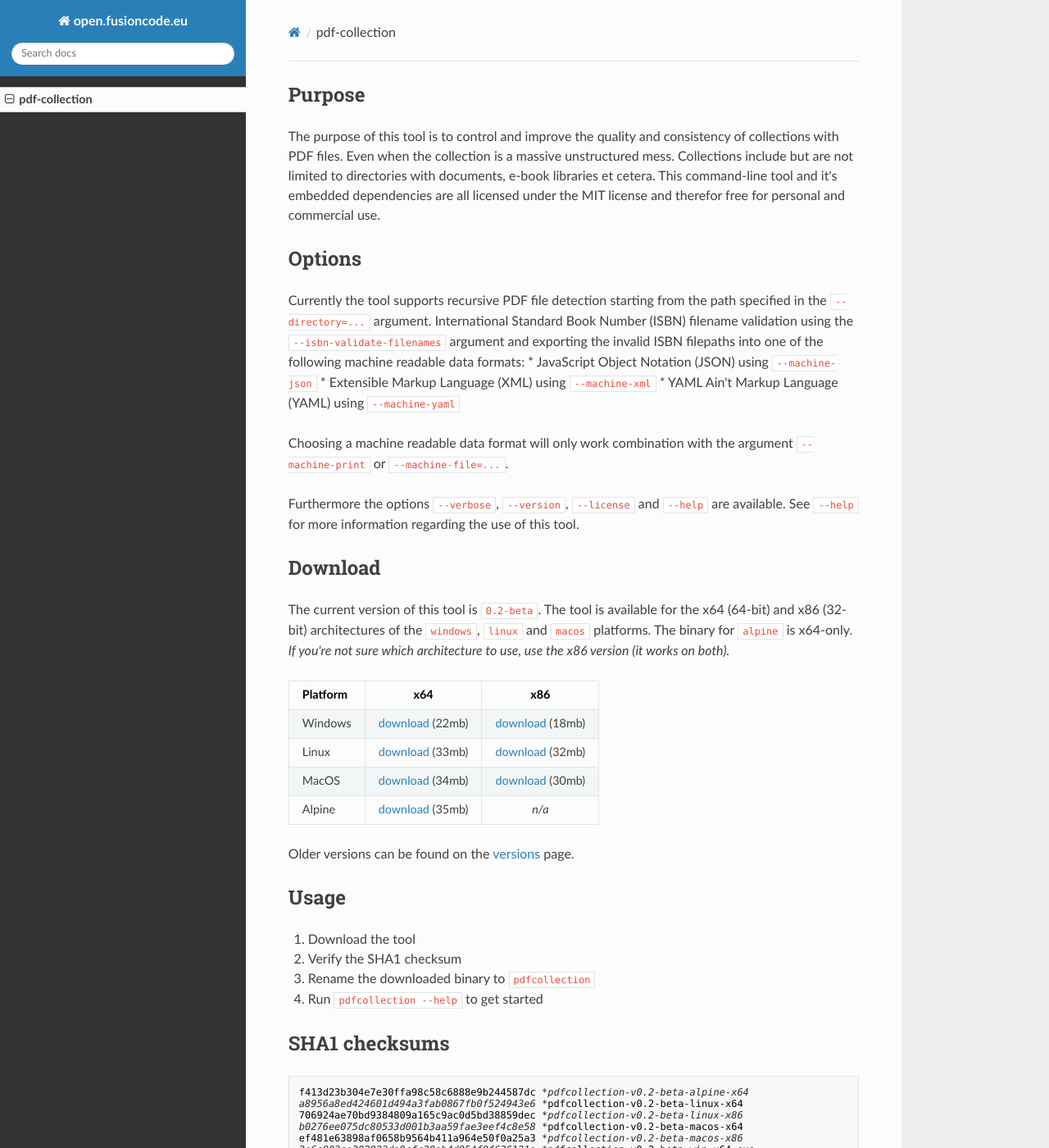
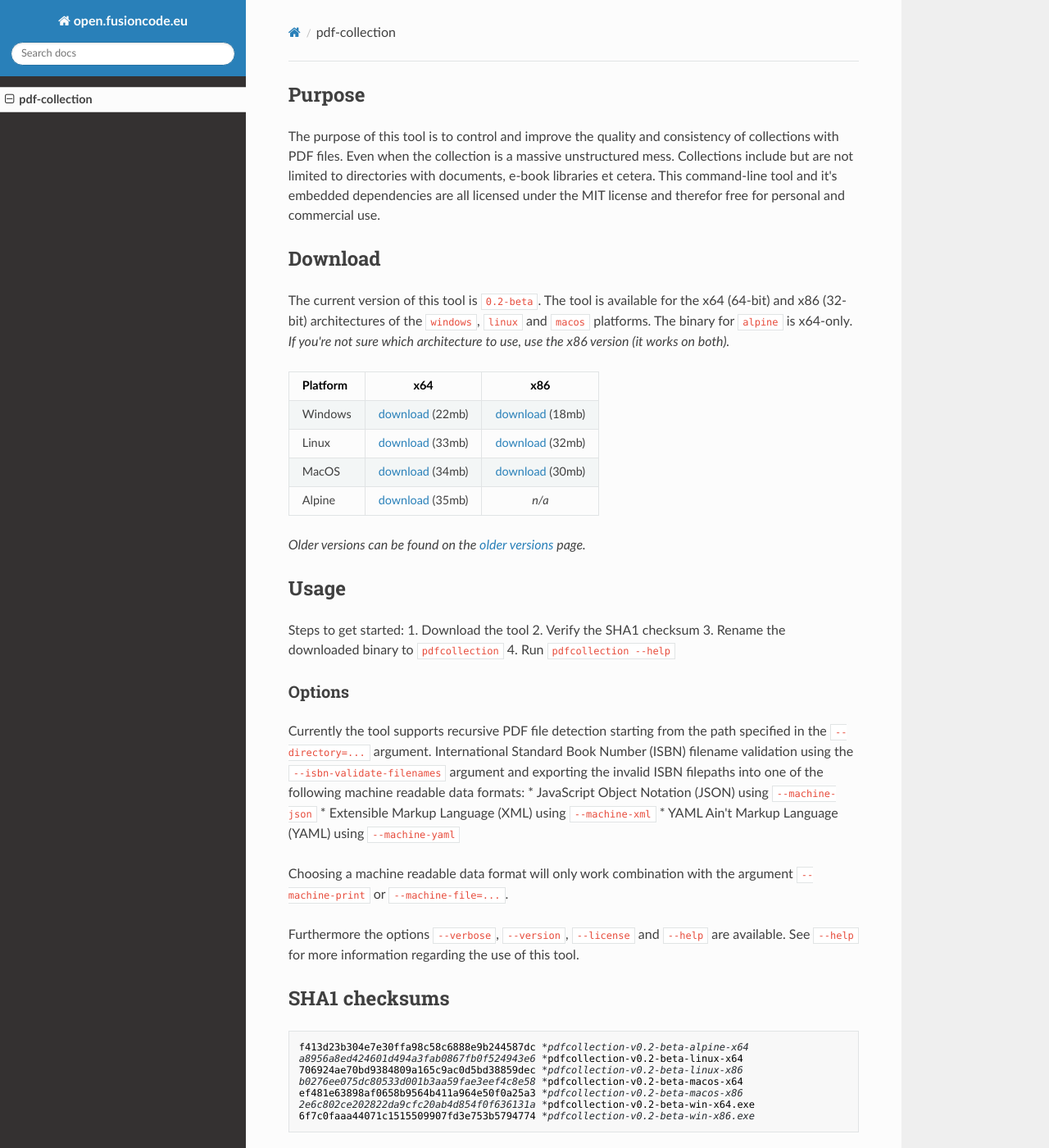
Before and after one commit to FusionCodeEU/FusionCodeEU.github.io, an MkDocs documentation site: the page built from docs/index.md, in a window 1280 px wide and 1400 px high. Shown: the whole window at 82% size. Built offline with MkDocs 1.6.1, drawn with Linux system fonts in a browser that asks for light colours; nearby versions of some CDN libraries; some of the changed lines change nothing that is shown.

Commit message:
Change order

```diff
--- a/docs/index.md
+++ b/docs/index.md
@@ -1,15 +1,5 @@
 ## Purpose
 The purpose of this tool is to control and improve the quality and consistency of collections with PDF files. Even when the collection is a massive unstructured mess. Collections include but are not limited to directories with documents, e-book libraries et cetera. This command-line tool and it's embedded dependencies are all licensed under the MIT license and therefor free for personal and commercial use.
-
-## Options
-Currently the tool supports recursive PDF file detection starting from the path specified in the `--directory=...` argument. International Standard Book Number (ISBN) filename validation using the `--isbn-validate-filenames` argument and exporting the invalid ISBN filepaths into one of the following machine readable data formats:
-* JavaScript Object Notation (JSON) using `--machine-json`
-* Extensible Markup Language (XML) using `--machine-xml`
-* YAML Ain't Markup Language (YAML) using `--machine-yaml`
-
-Choosing a machine readable data format will only work combination with the argument `--machine-print` or `--machine-file=...`.
-
-Furthermore the options `--verbose`, `--version`, `--license` and `--help` are available. See `--help` for more information regarding the use of this tool.
 
 ## Download
 The current version of this tool is `0.2-beta`. The tool is available for the x64 (64-bit) and x86 (32-bit) architectures of the `windows`, `linux` and `macos` platforms. The binary for `alpine` is x64-only. *If you're not sure which architecture to use, use the x86 version (it works on both).*
@@ -21,13 +11,25 @@ Linux        | [download](/assets/downloads/pdf-collection/v0.2-beta/pdfcollecti
 MacOS        | [download](/assets/downloads/pdf-collection/v0.2-beta/pdfcollection-v0.2-beta-macos-x64) (34mb) | [download](/assets/downloads/pdf-collection/v0.2-beta/pdfcollection-v0.2-beta-macos-x86) (30mb)
 Alpine       | [download](/assets/downloads/pdf-collection/v0.2-beta/pdfcollection-v0.2-beta-alpine-x64) (35mb) | *n/a*
 
-Older versions can be found on the [versions](versions.md) page.
+*Older versions can be found on the [older versions](versions.md) page.*
+
 
 ## Usage
+Steps to get started:
 1. Download the tool
 2. Verify the SHA1 checksum
 3. Rename the downloaded binary to `pdfcollection`
-4. Run `pdfcollection --help` to get started
+4. Run `pdfcollection --help`
+
+### Options
+Currently the tool supports recursive PDF file detection starting from the path specified in the `--directory=...` argument. International Standard Book Number (ISBN) filename validation using the `--isbn-validate-filenames` argument and exporting the invalid ISBN filepaths into one of the following machine readable data formats:
+* JavaScript Object Notation (JSON) using `--machine-json`
+* Extensible Markup Language (XML) using `--machine-xml`
+* YAML Ain't Markup Language (YAML) using `--machine-yaml`
+
+Choosing a machine readable data format will only work combination with the argument `--machine-print` or `--machine-file=...`.
+
+Furthermore the options `--verbose`, `--version`, `--license` and `--help` are available. See `--help` for more information regarding the use of this tool.
 
 ## SHA1 checksums
     f413d23b304e7e30ffa98c58c6888e9b244587dc *pdfcollection-v0.2-beta-alpine-x64
```
